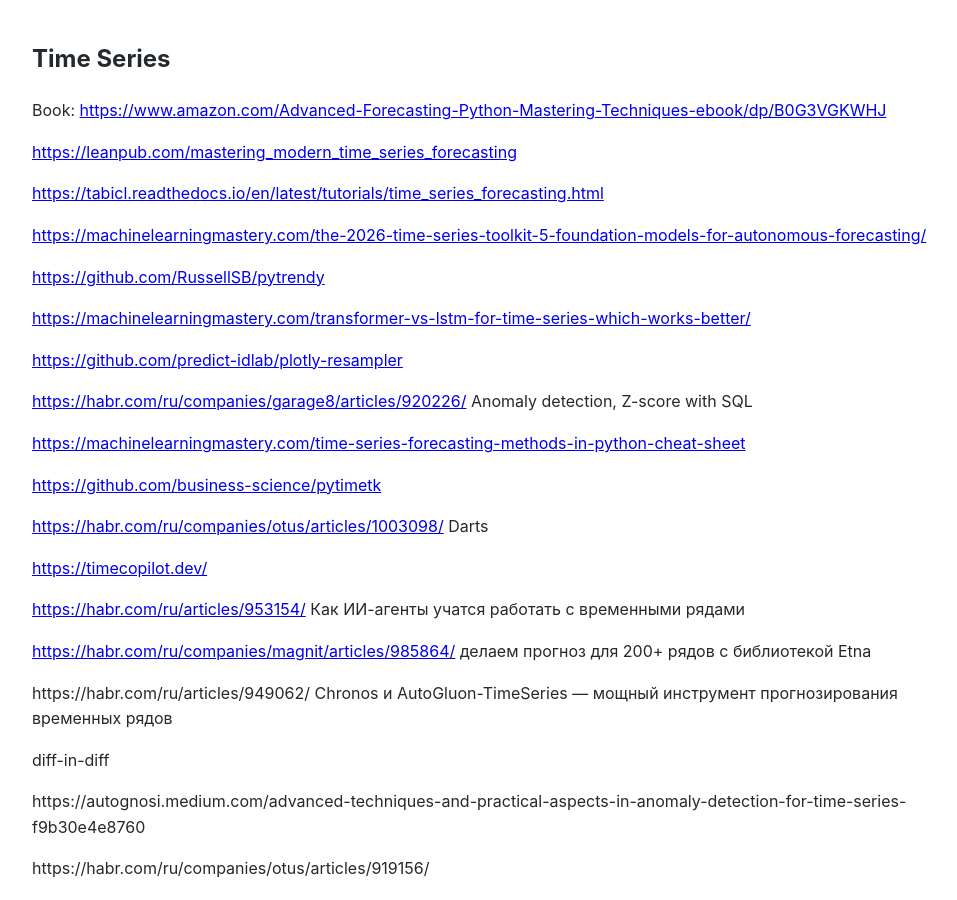
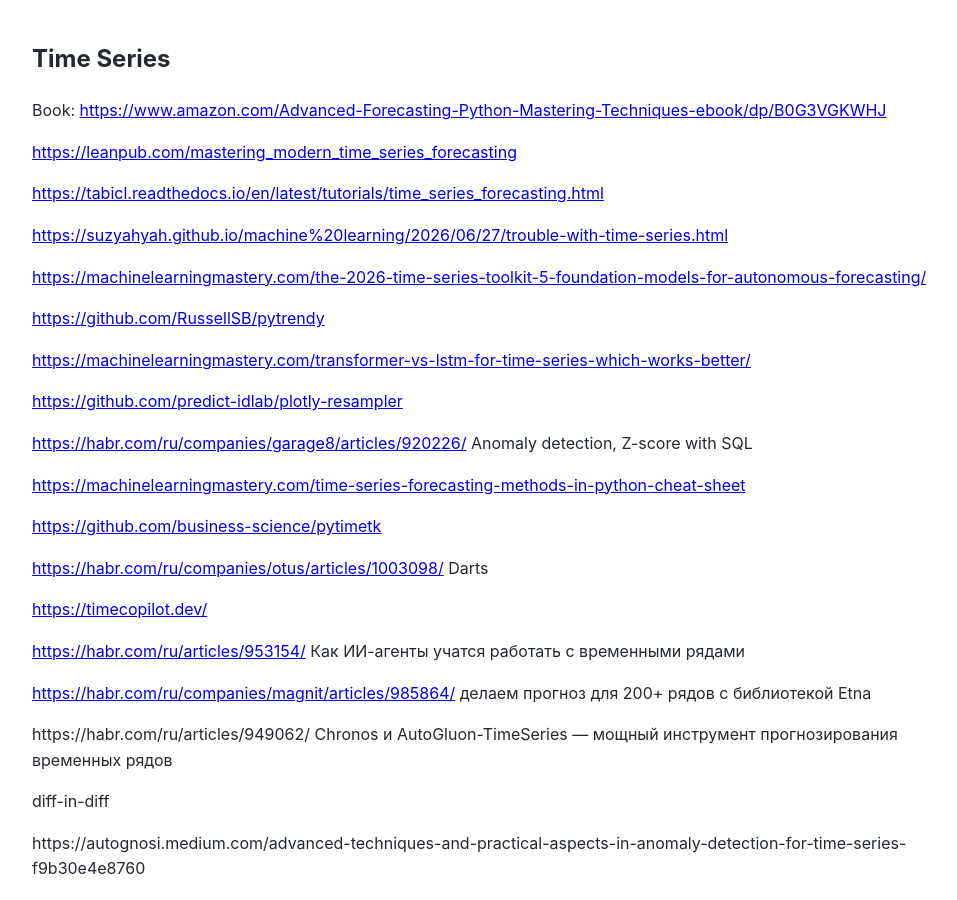
Before and after one commit to Michael-Lubinsky/michael-lubinsky.github.com, a Jekyll site: the page built from timeseries/timeseries.md, in a window 1280 px wide and 900 px high. Shown: the whole window, without its empty margins (158-1115 px from the left). Built offline with Jekyll 4.4.1, drawn with Linux system fonts in a browser that asks for light colours; our own code applies the rules of GitHub Pages for plain Markdown files.

Commit message:
Update timeseries.md

```diff
--- a/timeseries/timeseries.md
+++ b/timeseries/timeseries.md
@@ -4,6 +4,8 @@
 <https://leanpub.com/mastering_modern_time_series_forecasting>
 
 <https://tabicl.readthedocs.io/en/latest/tutorials/time_series_forecasting.html>
+
+<https://suzyahyah.github.io/machine%20learning/2026/06/27/trouble-with-time-series.html>
 
 <https://machinelearningmastery.com/the-2026-time-series-toolkit-5-foundation-models-for-autonomous-forecasting/>
 
```
